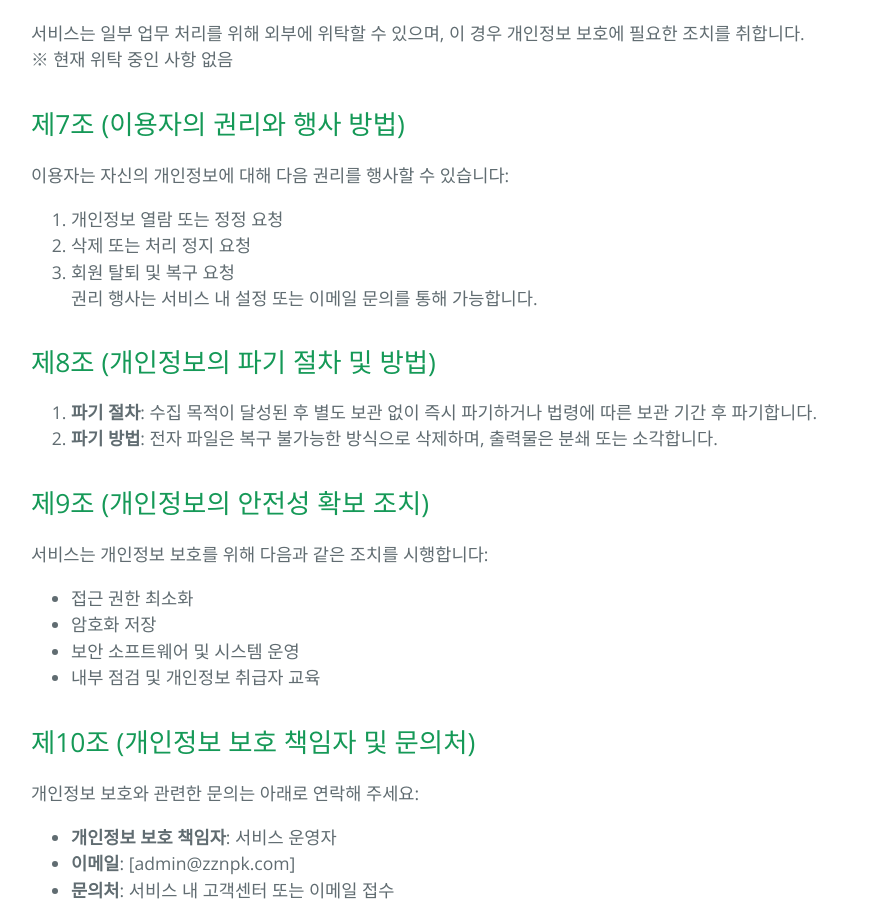
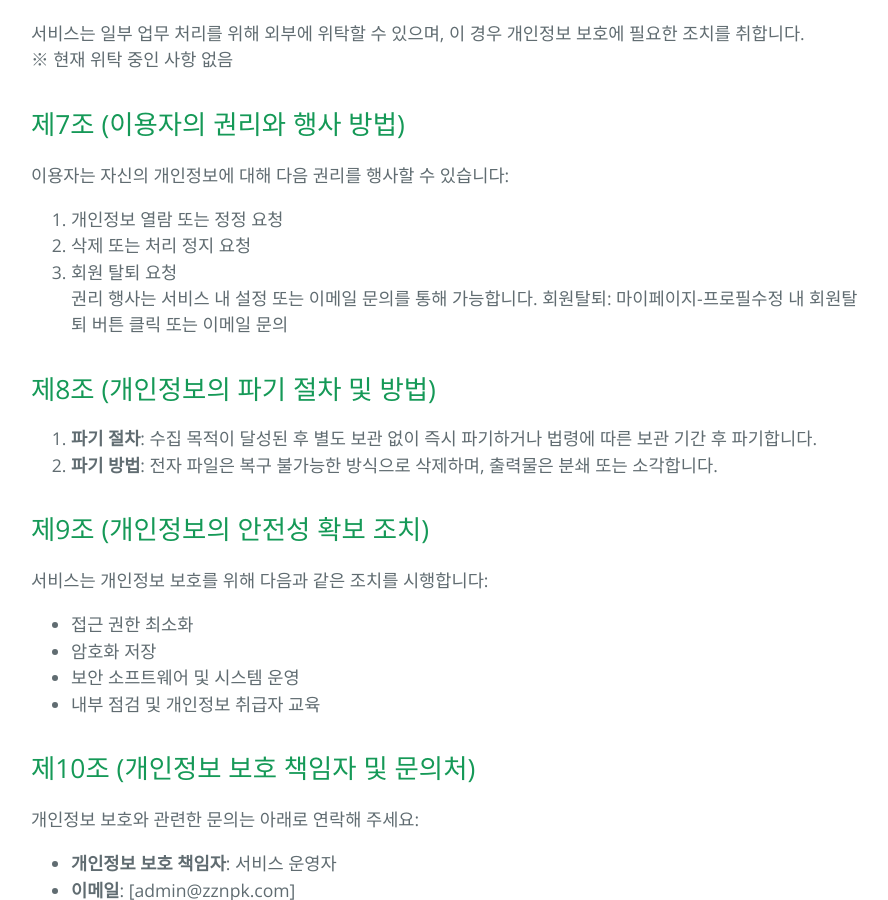
Before and after one commit to KoJaem-App-Policies/Zznpk-Privacy-Policy, a Jekyll site: the page built from index.md, in a window 1280 px wide and 900 px high, scrolled down 1896 px. Shown: the whole window, without its empty margins (193-1081 px from the left). Built offline with Jekyll 4.4.1, drawn with Linux system fonts in a browser that asks for light colours.

Commit message:
chore: 회원탈퇴 방법 명시

```diff
--- a/index.md
+++ b/index.md
@@ -58,8 +58,9 @@ layout: default
 
 1. 개인정보 열람 또는 정정 요청
 2. 삭제 또는 처리 정지 요청
-3. 회원 탈퇴 및 복구 요청
+3. 회원 탈퇴 요청
    권리 행사는 서비스 내 설정 또는 이메일 문의를 통해 가능합니다.
+   회원탈퇴: 마이페이지-프로필수정 내 회원탈퇴 버튼 클릭 또는 이메일 문의
 
 ## 제8조 (개인정보의 파기 절차 및 방법)
 1. **파기 절차**: 수집 목적이 달성된 후 별도 보관 없이 즉시 파기하거나 법령에 따른 보관 기간 후 파기합니다.
```
